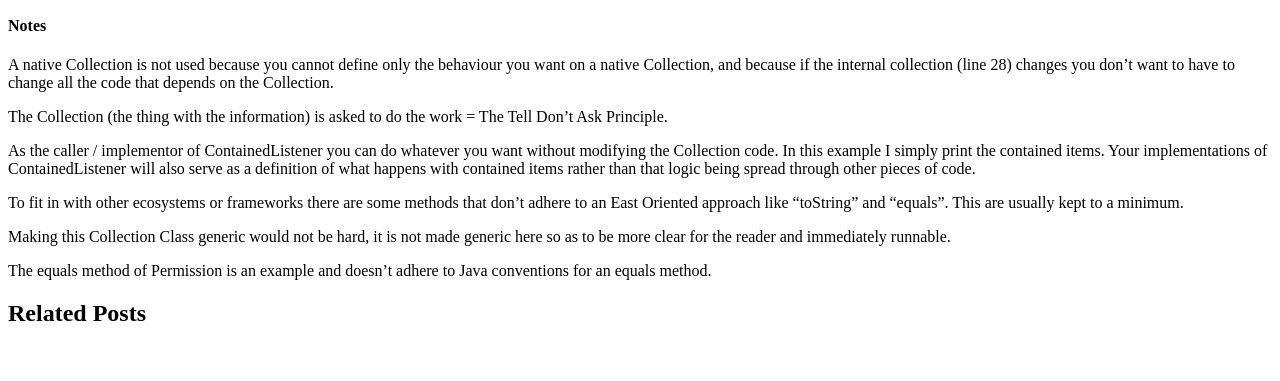
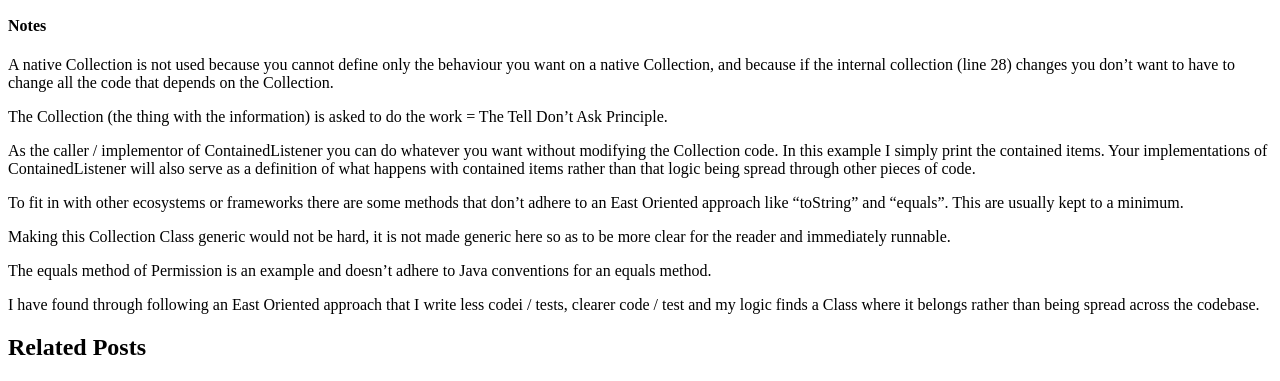
Before and after one commit to jamesladd/jamesladdcode, a Jekyll site: the page built from _posts/2017-01-30-east-collection.md, in a window 1280 px wide, cut to the strip 773-1154 px from the top of the page. Built offline with Jekyll 4.4.1, drawn with Linux system fonts in a browser that asks for light colours; before the commit the page ends 1120 px from its top, so only the background shows below that.

Commit message:
Added notes to explain some of what is going on.

```diff
--- a/_posts/2017-01-30-east-collection.md
+++ b/_posts/2017-01-30-east-collection.md
@@ -36,3 +36,5 @@ To fit in with other ecosystems or frameworks there are some methods that don't
 Making this Collection Class generic would not be hard, it is not made generic here so as to be more clear for the reader and immediately runnable.
 
 The equals method of Permission is an example and doesn't adhere to Java conventions for an equals method.
+
+I have found through following an East Oriented approach that I write less codei / tests, clearer code / test and my logic finds a Class where it belongs rather than being spread across the codebase.
```
